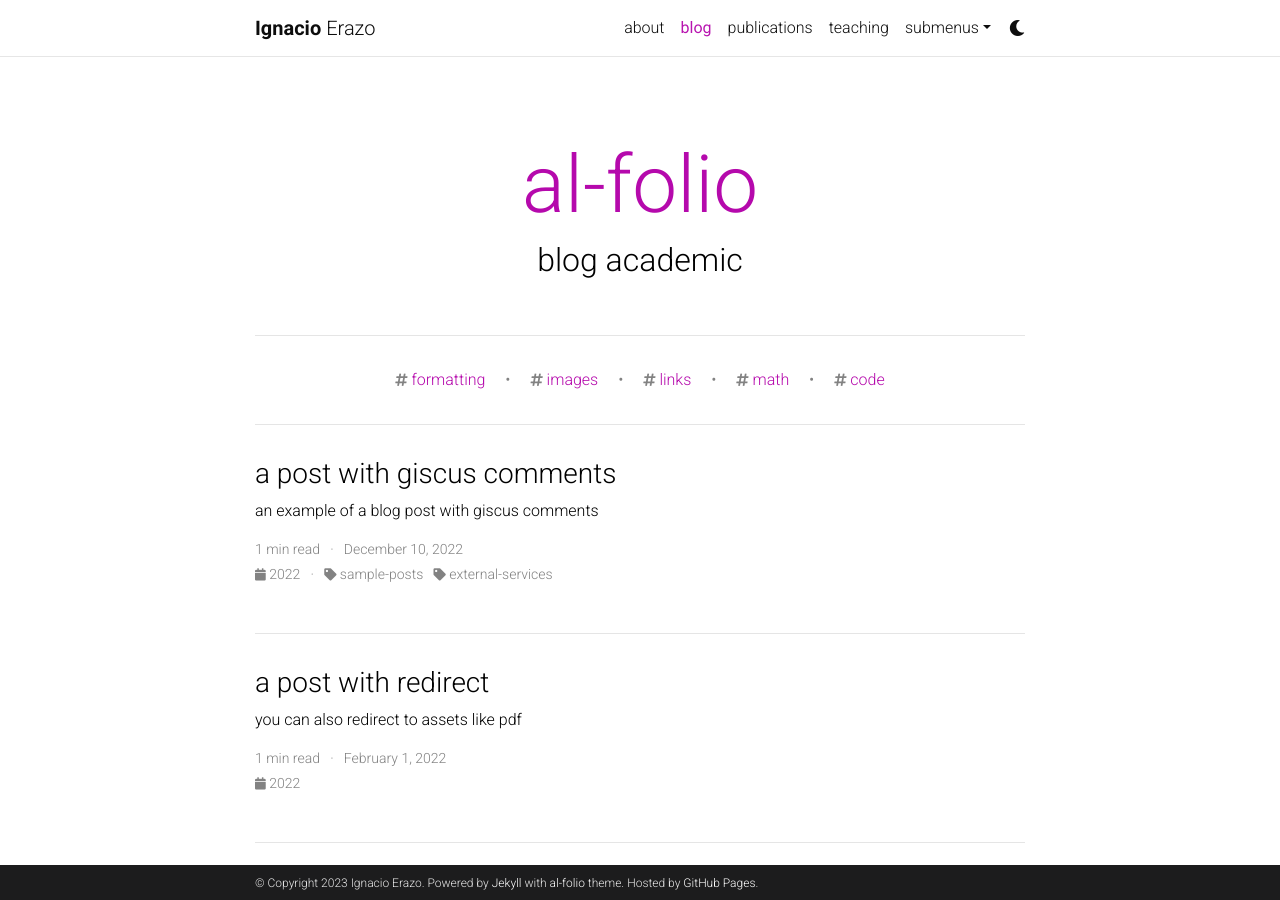
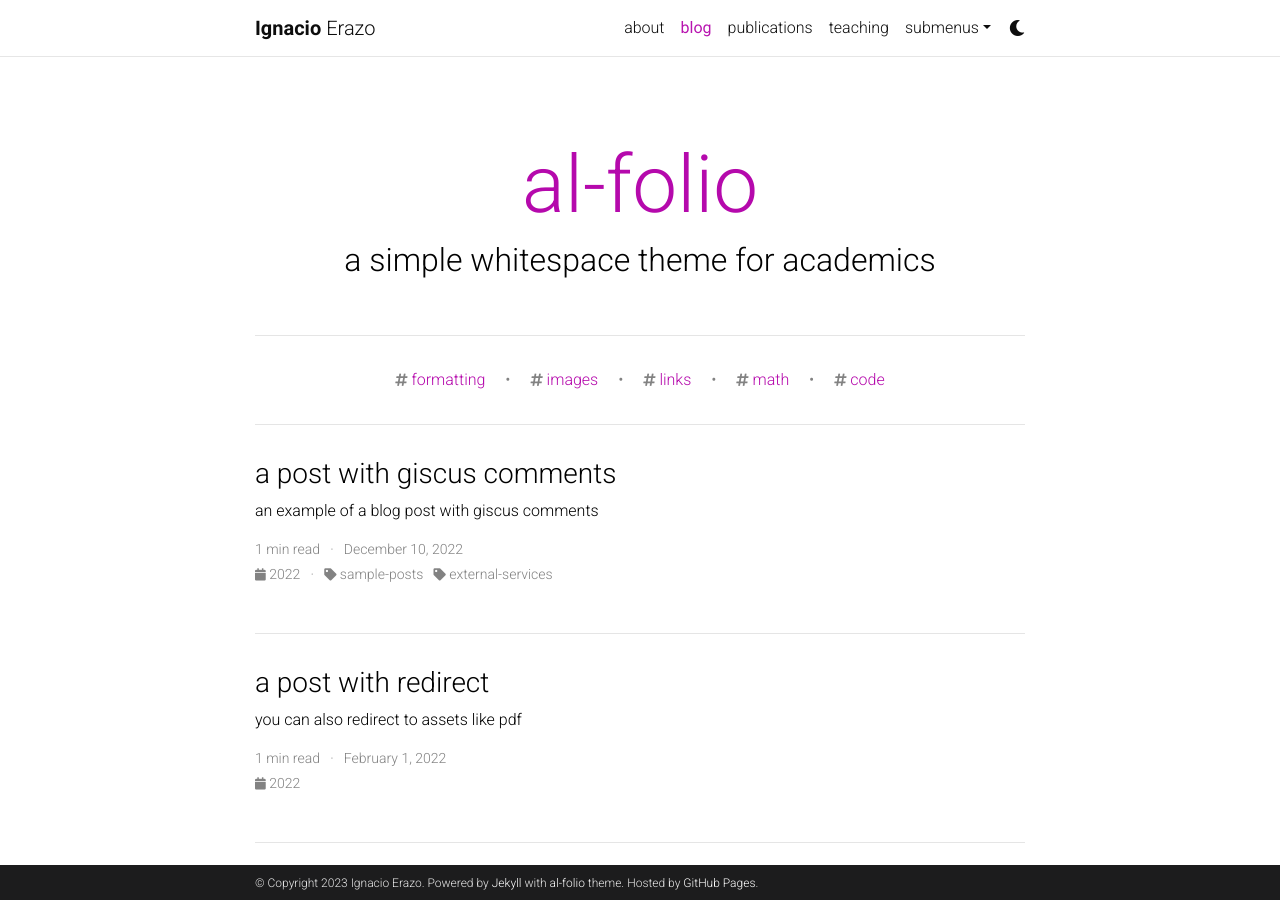
Before and after one commit to ierazo/ierazo.github.io, a Jekyll site: the page built from blog/index.html, in a window 1280 px wide and 900 px high. Built offline with Jekyll 4.4.1, drawn with Linux system fonts in a browser that asks for light colours; the list of posts is cut into pages by our own code; comment, search, counter and statistics services are not loaded; a style sheet for code colours, icons or effects is not loaded.

```diff
--- a/_config.yml
+++ b/_config.yml
@@ -116,7 +116,7 @@ bing_site_verification:  # out your bing-site-verification ID (Bing Webmaster)
 
 blog_name: al-folio # blog_name will be displayed in your blog page
 blog_nav_title: blog # your blog must have a title for it to be displayed in the nav bar
-blog_description: blog academic
+blog_description: a simple whitespace theme for academics
 permalink: /blog/:year/:title/
 
 # Pagination
@@ -146,9 +146,9 @@ disqus_shortname: al-folio # put your disqus shortname
 # External sources.
 # If you have blog posts published on medium.com or other exteranl sources,
 # you can display them in your blog by adding a link to the RSS feed.
-external_sources:
-  - name: medium.com
-    rss_url: # https://medium.com/@al-folio/feed
+#external_sources:
+#  - name: medium.com
+#    rss_url:  https://medium.com/@al-folio/feed
 
 # -----------------------------------------------------------------------------
 # Collections
```
